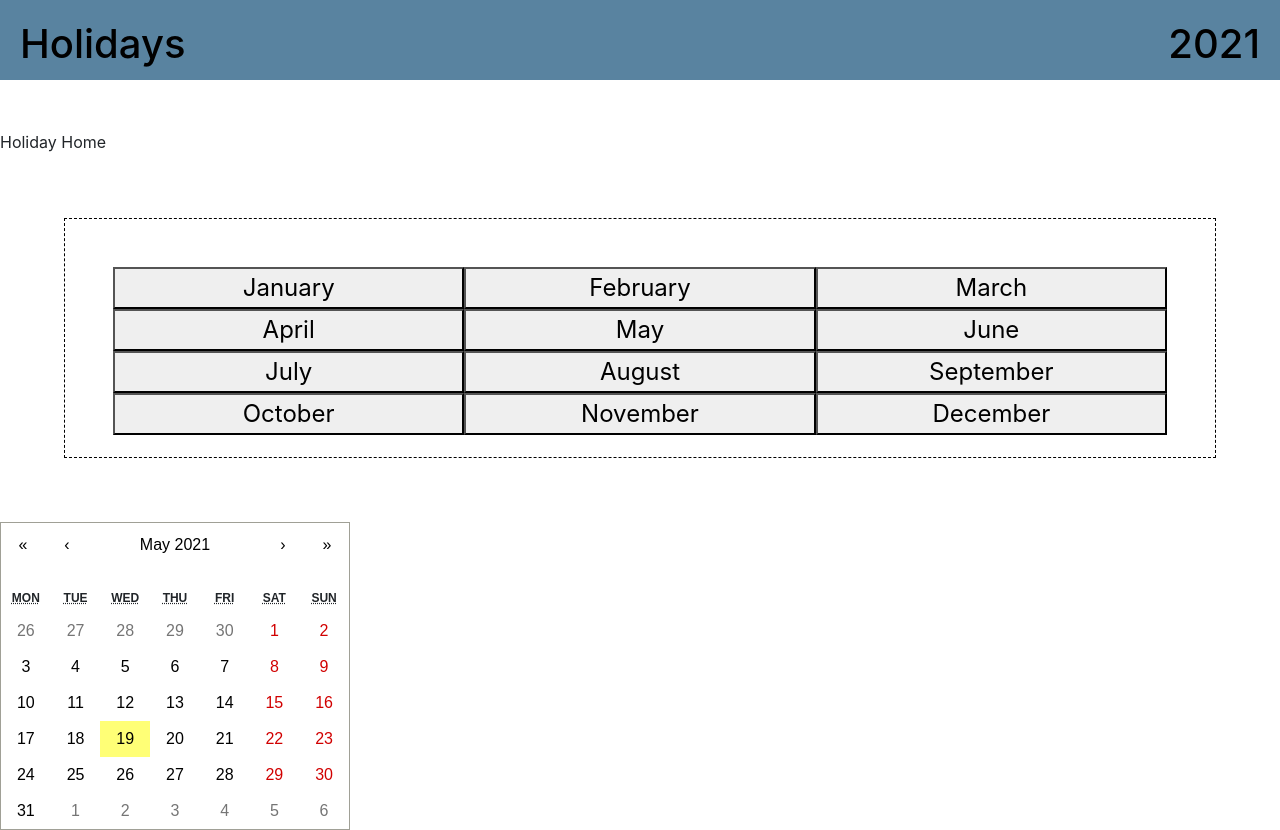
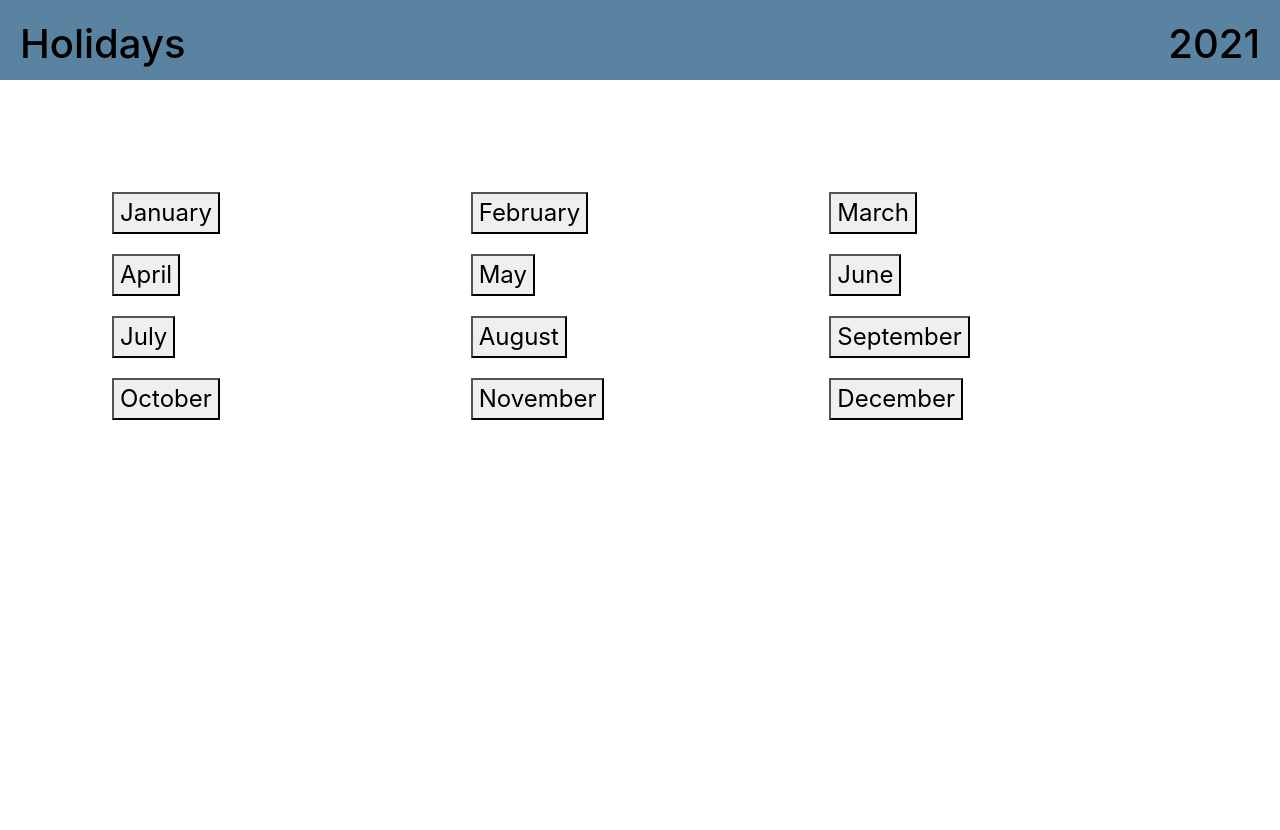
Before and after one commit to JaclynBlinstrubas/holiday-calendar, a React (Create React App) app: page / in a window 1280 px wide. After the commit the page ends 800 px from the top, so only its background shows below. Built offline with nearby package versions, Linux system fonts and the light colour scheme.

Commit message:
Calendar Buttons

```diff
--- a/src/App.js
+++ b/src/App.js
@@ -1,6 +1,6 @@
 import React, { useState } from 'react';
-import Calendar from 'react-calendar';
-import { Switch, Route, Redirect } from 'react-router-dom';
+import Calendar from './Calendar';
+import { Switch, Route, Redirect, Link } from 'react-router-dom';
 import Months from './Months'
 import Holiday from './Holiday';
 import HolidayList from './HolidayList';
@@ -14,15 +14,13 @@ const [calendar, setCalendar] = useState ("")
 
       <header className="Header">
         <h1>
-          <a href="/" style={{textDecoration: 'none', color : 'black'}}>Holidays</a>
+          <Link to="/" style={{textDecoration: 'none', color : 'black'}}>Holidays</Link>
           <span style={{float: 'right'}}>2021</span>
         </h1>
       </header>
 
-    <Route path="/" exact component={Holiday} />
-    <Months />
-    <Calendar calendar={calendar}/>
-    <HolidayList />
+    <Route path="/" exact component={Months} />
+    <Route path="/calendar/:month" render={ (routerProps) => <Calendar match={routerProps.match} />} />
 
     </div>
   );
--- a/src/Calendar.js
+++ b/src/Calendar.js
@@ -1,15 +1,26 @@
 import React from 'react';
+import Calendar from 'react-calendar';
 
 
 
-const Calendar = ( {calendar} ) => {
-const [calendar, setCalendar] = useState ("")
+const CalendarPage = ( {match} ) => {
+// const [calendar, setCalendar] = useState ("")
+
+// const year = 2021
+// const month = ["January", "February", "March", "April", "May", "June", "July",
+// "August", "September", "October", "November", "December"];
+const month = (match.params.month-1)
+const startDate = new Date(2021, month)
+
+//the month (2021,__) should correspond with the month name in the array so when the user clicks on the month, the correct month displays.. it updates in the browser
+
+    return (
         <section>
-
-
+            <Calendar activeStartDate={startDate}/>
 
 
         </section>
+    )
 };
 
-export default Calendar;
+export default CalendarPage;
--- a/src/Months.js
+++ b/src/Months.js
@@ -1,22 +1,47 @@
 import React from 'react';
+import { Link } from 'react-router-dom'
 
 const Months = () => {
     return (
         <div>
             <section id="month-container">
                 <section className="month-buttons">
+                    <Link to="calendar/1">
                         <button>January</button>
+                    </Link>
+                    <Link to="calendar/2">
                         <button>February</button>
+                    </Link>
+                    <Link to="calendar/3">
                         <button>March</button>
+                    </Link>
+                    <Link to="calendar/4">
                         <button>April</button>
+                    </Link>
+                    <Link to="calendar/5">
                         <button>May</button>
+                    </Link>
+                    <Link to="calendar/6">
                         <button>June</button>
+                    </Link>
+                    <Link to="calendar/7">
                         <button>July</button>
+                    </Link>
+                    <Link to="calendar/8">
                         <button>August</button>
+                    </Link>
+                    <Link to="calendar/9">
                         <button>September</button>
+                    </Link>
+                    <Link to="calendar/10">
                         <button>October</button>
+                    </Link>
+                    <Link to="calendar/11">
                         <button>November</button>
+                    </Link>
+                    <Link to="calendar/12">
                         <button>December</button>
+                    </Link>
                 </section>
             </section>
         </div>
--- a/src/index.css
+++ b/src/index.css
@@ -29,7 +29,6 @@ code {
   height: 30vh;
   margin: 4rem;
   display: grid;
-  border: 1px dashed black;
 }
 
 .month-buttons {
@@ -38,4 +37,5 @@ code {
   padding: 3rem;
   grid-template-columns: 1fr 1fr 1fr;
   grid-template-rows: 1fr 1fr 1fr;
+  grid-gap: 20px;
 }
```
Lines whose indentation alone changed are shown as unchanged.
